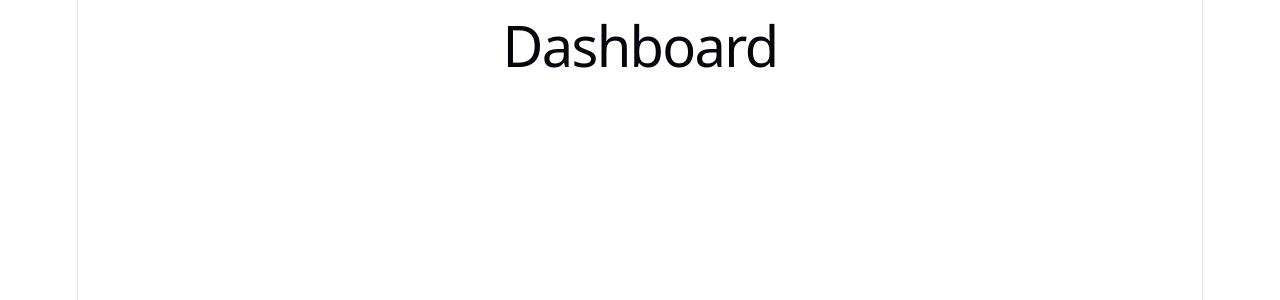
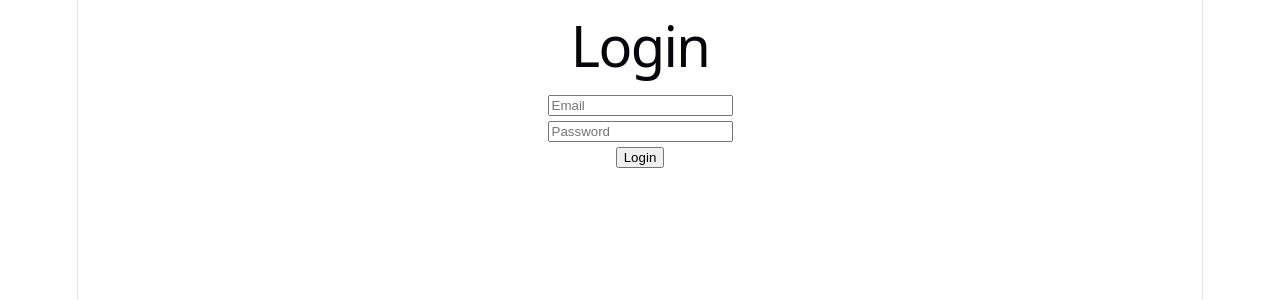
Before and after one commit to osmanalnaser/job-application-tracker, a React (Vite) app in the folder frontend/: page /dashboard in a window 1280 px wide. Shown: the top 300 px of the page. Built offline with nearby package versions, Linux system fonts and the light colour scheme.

Commit message:
feat: add dashboard page

```diff
--- a/frontend/src/pages/DashboardPage.tsx
+++ b/frontend/src/pages/DashboardPage.tsx
@@ -1,5 +1,54 @@
-function DashboardPage() {
-  return <h1>Dashboard</h1>;
+import { useState } from "react";
+import axios from "axios";
+
+function LoginPage() {
+  const [email, setEmail] = useState("");
+  const [password, setPassword] = useState("");
+
+  const handleLogin = async (e: React.FormEvent) => {
+    e.preventDefault();
+
+    try {
+      const response = await axios.post("http://localhost:8080/api/auth/login", {
+        email,
+        password,
+      });
+
+      console.log("LOGIN SUCCESS:", response.data);
+
+      // später: token speichern
+    } catch (error) {
+      console.error("LOGIN ERROR:", error);
+    }
+  };
+
+  return (
+    <div>
+      <h1>Login</h1>
+
+      <form onSubmit={handleLogin}>
+        <div>
+          <input
+            type="email"
+            placeholder="Email"
+            value={email}
+            onChange={(e) => setEmail(e.target.value)}
+          />
+        </div>
+
+        <div>
+          <input
+            type="password"
+            placeholder="Password"
+            value={password}
+            onChange={(e) => setPassword(e.target.value)}
+          />
+        </div>
+
+        <button type="submit">Login</button>
+      </form>
+    </div>
+  );
 }
 
-export default DashboardPage;
+export default LoginPage;
```
Also changed, not shown: 1 other file (tests, documents, lock files or other folders).
